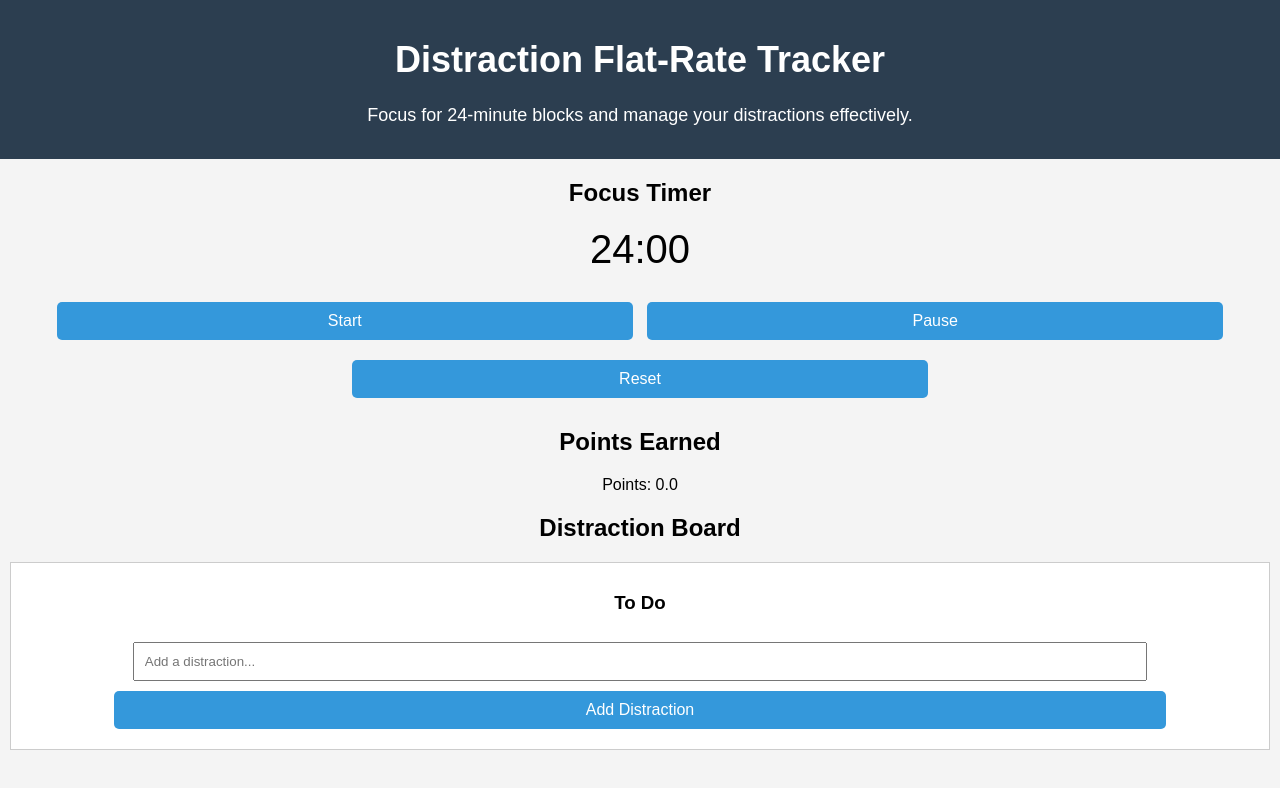
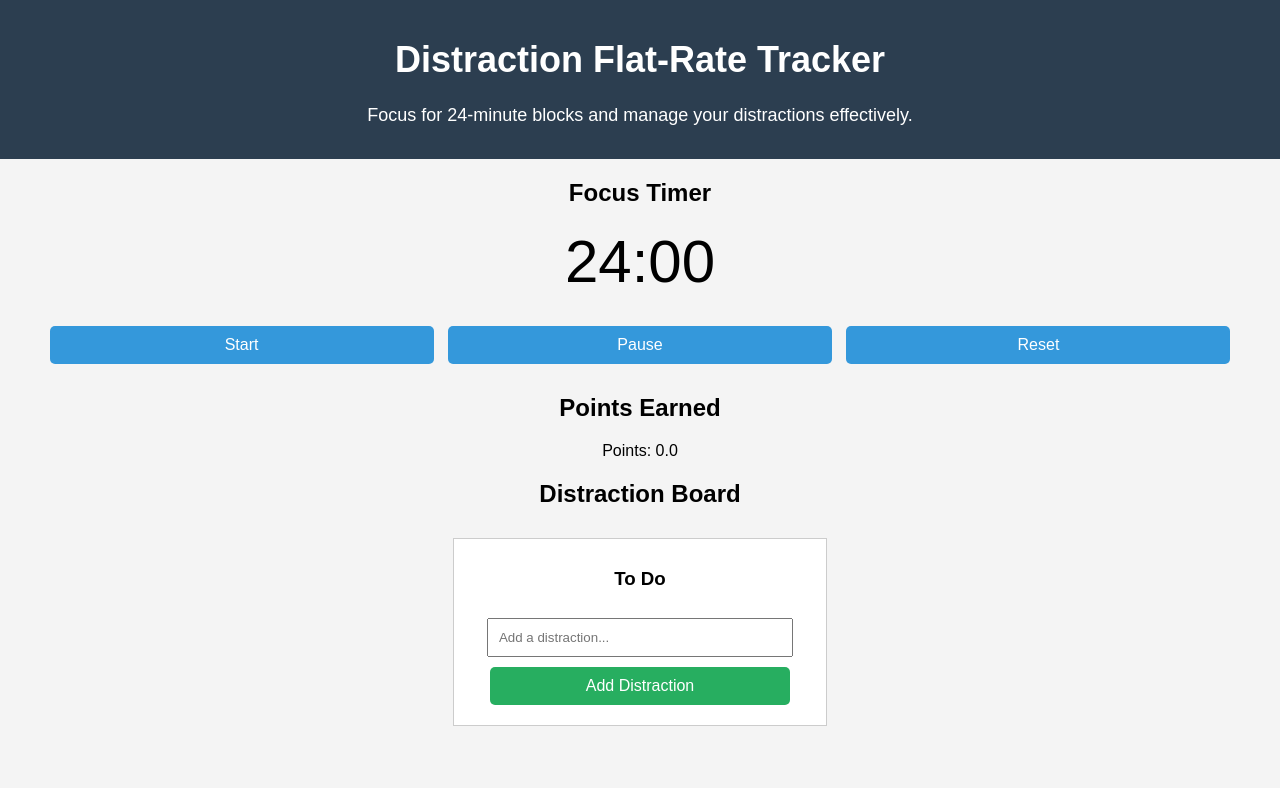
Before and after one commit to Moth668/distraction, a plain HTML site: page index.html in a window 1280 px wide. Drawn offline with Linux system fonts and the light colour scheme.

```diff
--- a/styles.css
+++ b/styles.css
@@ -52,3 +52,25 @@
     width: 85%;
     margin-top: 10px;
     border: none;
+    background-color: #27ae60;
+    color: white;
+    border-radius: 5px;
+}
+
+/* Media Query for Larger Screens */
+@media (min-width: 768px) {
+    #timer-display {
+        font-size: 60px;
+    }
+
+    button {
+        width: 30%;
+    }
+
+    .kanban-column {
+        display: inline-block;
+        width: 28%;
+        vertical-align: top;
+        margin: 10px 1%;
+    }
+}
```
Also changed, not shown: README.md, image-1.png (added).
